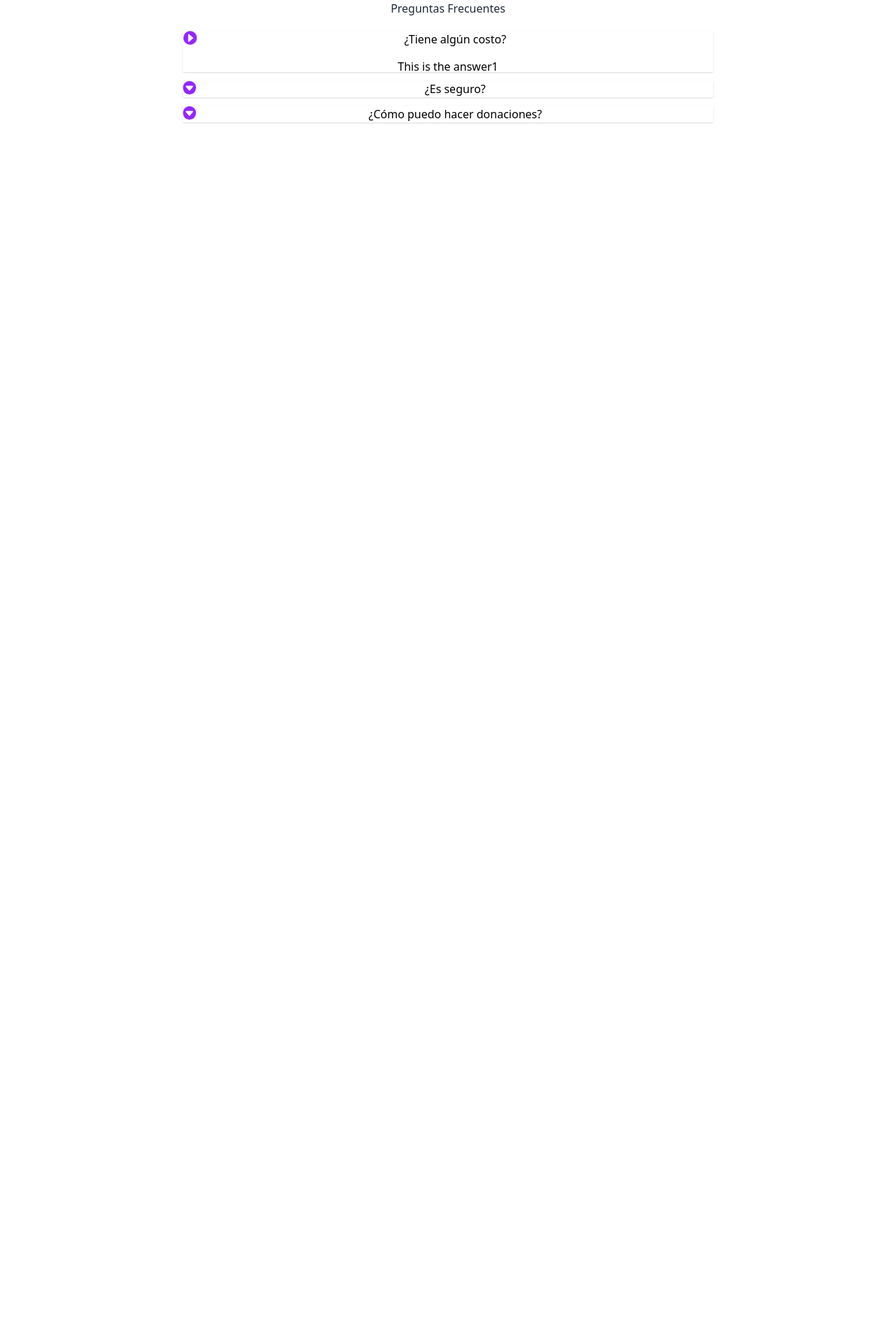
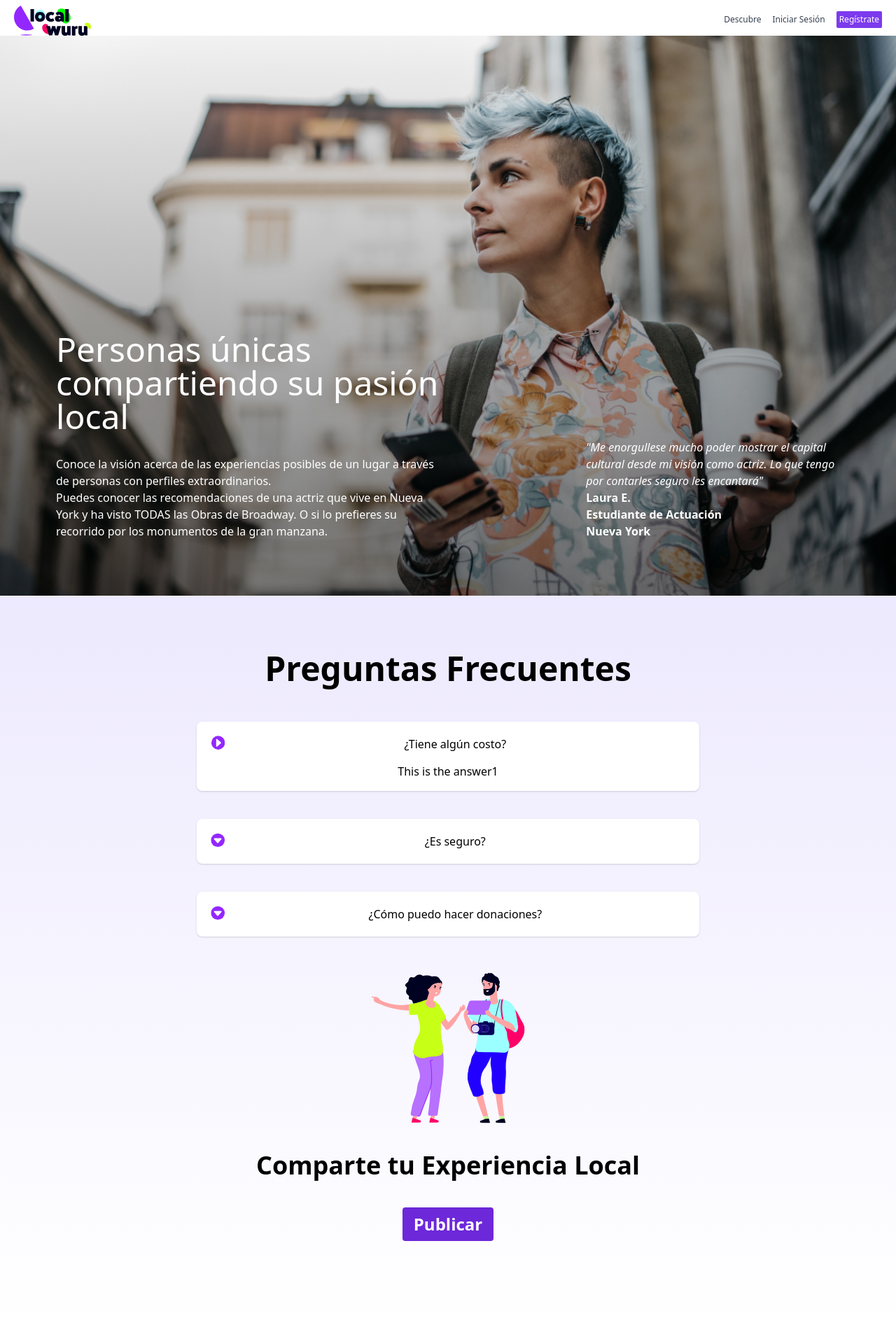
Before and after one commit to axeldelat/localwuru, a Next.js app: page /faq in a window 1280 px wide. Shown: the top 1903 px of the page at 70% size. Before the commit the page ends 800 px from the top, so only its background shows below. Built offline with nearby package versions, Linux system fonts and the light colour scheme; what @tailwindcss/typography would draw is missing.

Commit message:
faq & minor changes in navbar

```diff
--- a/components/CallToAction/index.js
+++ b/components/CallToAction/index.js
@@ -4,17 +4,17 @@ function CallToAction() {
   const greeting = "greeting";
   const displayAction = false;
   return(
-    <section className="h-auto p-20 flex flex-col space-y-10 bg-gradient-to-b from-red-100 from-purple-100">
+    <div className="flex items-center justify-center flex-col ">
       <img
         src="/images/thegroup.svg"
         alt="Viajeros"
-        className="object-center"
+        className="object-center my-10"
         />
-      <p className="font-extrabold text-4xl text-center">Comparte tu Experiencia Local</p>
-      <button class="text-2xl bg-purple-700 hover:bg-purple-900 text-white font-bold py-2 px-4 rounded">
+      <p className="font-extrabold text-4xl text-center mb-10">Comparte tu Experiencia Local</p>
+      <button class="text-2xl bg-purple-700 hover:bg-purple-900 text-white font-bold py-2 px-4 rounded mb-10">
         Publicar
       </button>
-    </section>
+    </div>
   )
 }
 
--- a/components/FAQ/index.js
+++ b/components/FAQ/index.js
@@ -3,7 +3,7 @@ import React from 'react'
 
 function FAQ ({faq,index,toggleFAQ}){
     return (
-        <div className={"text-black w-3/5 m-auto my-3 shadow rounded-sm m-3 faq "+(faq.open ? 'open':'')} key={index} onClick={()=>toggleFAQ(index)}>
+        <div className={" bg-white p-5 rounded-lg text-black  my-3 shadow rounded-sm m-3 faq "+(faq.open ? 'open':'')} key={index} onClick={()=>toggleFAQ(index)}>
             <div className="faq-question">
             <img src="/images/Opener.svg" className="transition duration-500 ease-in-out inline float-left h-5"></img>
                 {faq.question}
--- a/components/FAQAccordion/index.js
+++ b/components/FAQAccordion/index.js
@@ -33,9 +33,9 @@ function Accordion(){
         }
 
         return (
-            <div className="faqs w-screen p-2">
+            <div className="faqs grid grid-cols-6 gap-4">
               {faqs.map((faq,i)=>(
-                  <div>
+                  <div className="col-start-2 col-span-4">
                   <FAQ faq={faq} index={i}toggleFAQ={toggleFAQ}/>
                   </div>
               ))}
--- a/components/Navbar/index.js
+++ b/components/Navbar/index.js
@@ -1,11 +1,18 @@
 import React, { Component } from 'react'
+import Link from 'next/link'
+
+
 
 class Navbar extends Component{
     render() {
         return (
             <div>
               <ul id="nav" class="flex justify-between text-xs">
-                <li class="mt-2 ml-5 shadow-none"><a href="#"><img src="/images/localwuru.svg"/></a></li>
+                <li class="mt-2 ml-5 shadow-none">
+                <Link href="/">
+                  <a><img src="/images/localwuru.svg"/></a>
+                </Link>
+                </li>
                 <li>
                   <ul class="flex mr-5">
                     <li class="mt-5 text-gray-700 mr-4"><a href="#">Descubre</a></li>
--- a/pages/faq.js
+++ b/pages/faq.js
@@ -1,6 +1,11 @@
 import Head from 'next/head'
 import styles from '../styles/sass/style.scss'
 import Accordion from '../components/FAQAccordion'
+
+//Components
+import CallToAction from '../components/CallToAction'
+import Footer from '../components/Footer'
+import Navbar from '../components/Navbar'
 
 export default function Faq() {
   return (
@@ -10,12 +15,39 @@ export default function Faq() {
         <link rel="icon" href="/favicon.ico" />
       </Head>
 
-      <main className="text-center">
-        <h1 className="text-gray-800">
-          Preguntas Frecuentes
-        </h1>
-        <Accordion/>
+      <Navbar/>
+      <main>
+      <section
+        className="min-h-screen p-10 flex flex-wrap content-end md:p-20"
+        style={{
+          backgroundImage: "url(" + "/images/experiencelaura.jpg" + ")",
+          backgroundPosition: 'center',
+          backgroundSize: 'cover',
+          backgroundRepeat: 'no-repeat'
+        }}>
+        <div className="grid sm:grid-cols-2 md:grid-cols-6 gap-4">
+          <div className="sm:col-span-1 md:col-span-3">
+            <h2 className=" text-white text-5xl mb-8">Personas únicas compartiendo su pasión local</h2>
+            <p className="text-white font-light">Conoce la visión acerca de las experiencias posibles de un lugar a través de personas con perfiles extraordinarios.</p>
+            <p className="text-white font-light">Puedes conocer las recomendaciones de una actriz que vive en Nueva York y ha visto  TODAS las Obras de Broadway. O si lo prefieres su recorrido por los monumentos de la gran manzana.</p>
+          </div>
+          <div className="sm:col-span-1 md:col-start-5 md:col-end-7 flex flex-col justify-end">
+            <p className="text-white font-light italic">"Me enorgullese mucho poder mostrar el capital cultural desde mi visión como actriz. Lo que tengo por contarles seguro les encantará"</p>
+            <p className="text-white font-bold">Laura E.</p>
+            <p className="text-white font-bold">Estudiante de Actuación</p>
+            <p className="text-white font-bold">Nueva York</p>
+          </div>
+        </div>
+        </section>
+        <section className="mx-auto text-center h-auto p-20 flex flex-col bg-gradient-to-b from-red-100 from-purple-100">
+          <h1 className="text-5xl font-bold mb-10">
+            Preguntas Frecuentes
+          </h1>
+          <Accordion/>
+          <CallToAction />
+        </section>
       </main>
+      <Footer/>
     </div>
   )
 }
--- a/pages/index.js
+++ b/pages/index.js
@@ -2,11 +2,11 @@ import Head from 'next/head'
 import styles from '../styles/sass/style.scss'
 
 import React, {useState} from 'react'
+import Link from 'next/link'
 
+//Components
 import Navbar from '../components/Navbar'
 import Footer from '../components/Footer'
-
-//Components
 import CallToAction from '../components/CallToAction'
 
 // Load Source Sans Pro typeface
@@ -52,9 +52,11 @@ export default function Home() {
               <p className="text-justify">Haciendo experiencias locales únicas solo posibles con la experiencia de un gurú local.</p>
             </div>
             <div>
-              <button class="bg-purple-700 hover:bg-purple-900 text-white font-bold py-2 px-4 rounded">
+            <Link href="/faq">
+              <button class="bg-purple-700 hover:bg-purple-900 text-white font-bold py-2 px-4 rounded" >
                 Saber Más
               </button>
+            </Link>
             </div>
           </div>
         </div>
@@ -79,7 +81,9 @@ export default function Home() {
           <div></div>
         </div>
         </section>
-        <CallToAction />
+        <section className="h-auto p-20 flex flex-col space-y-10 bg-gradient-to-b from-red-100 from-purple-100">
+          <CallToAction />
+        </section>
       </main>
       {/* <footer className={styles.footer}>
         <a
```
